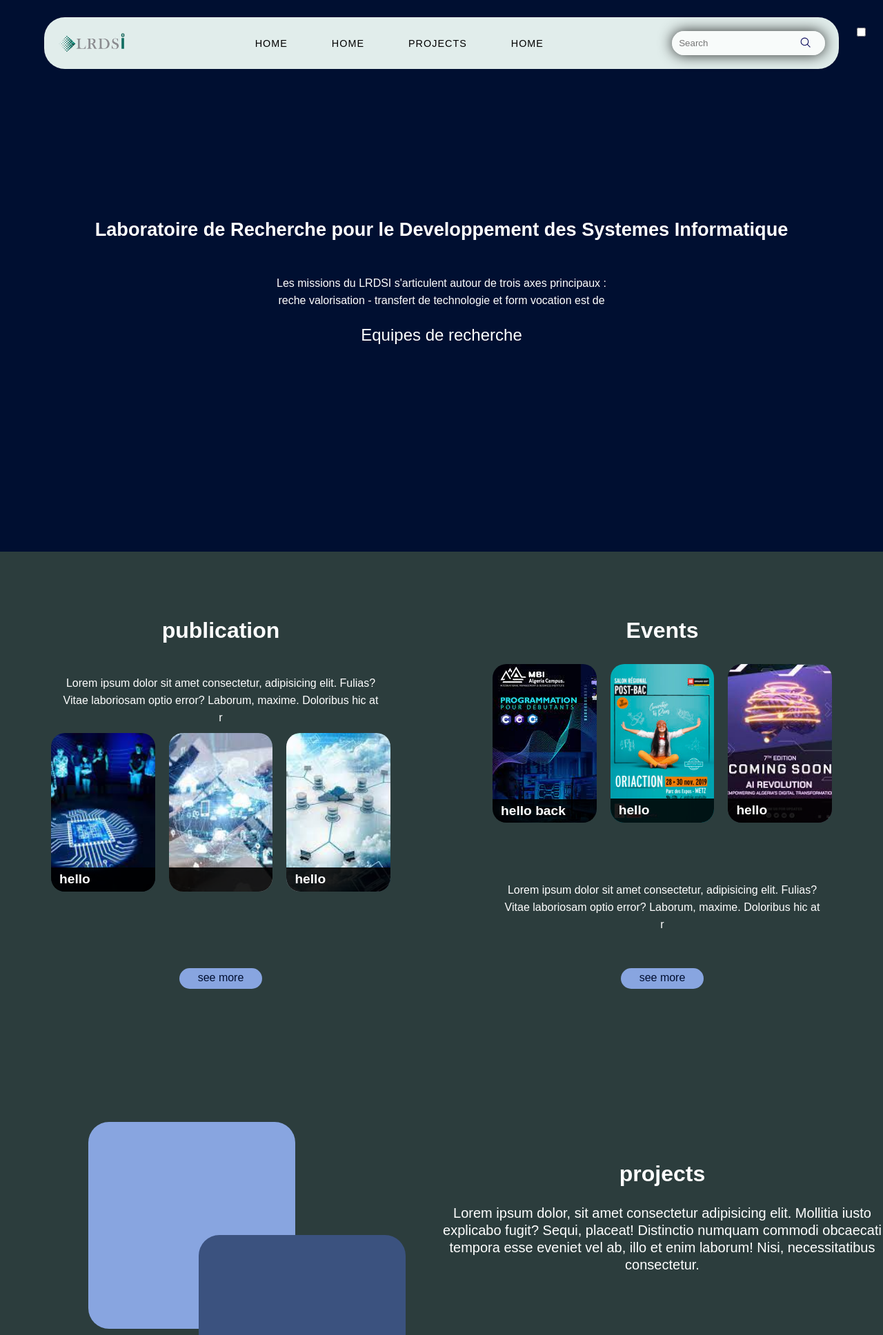
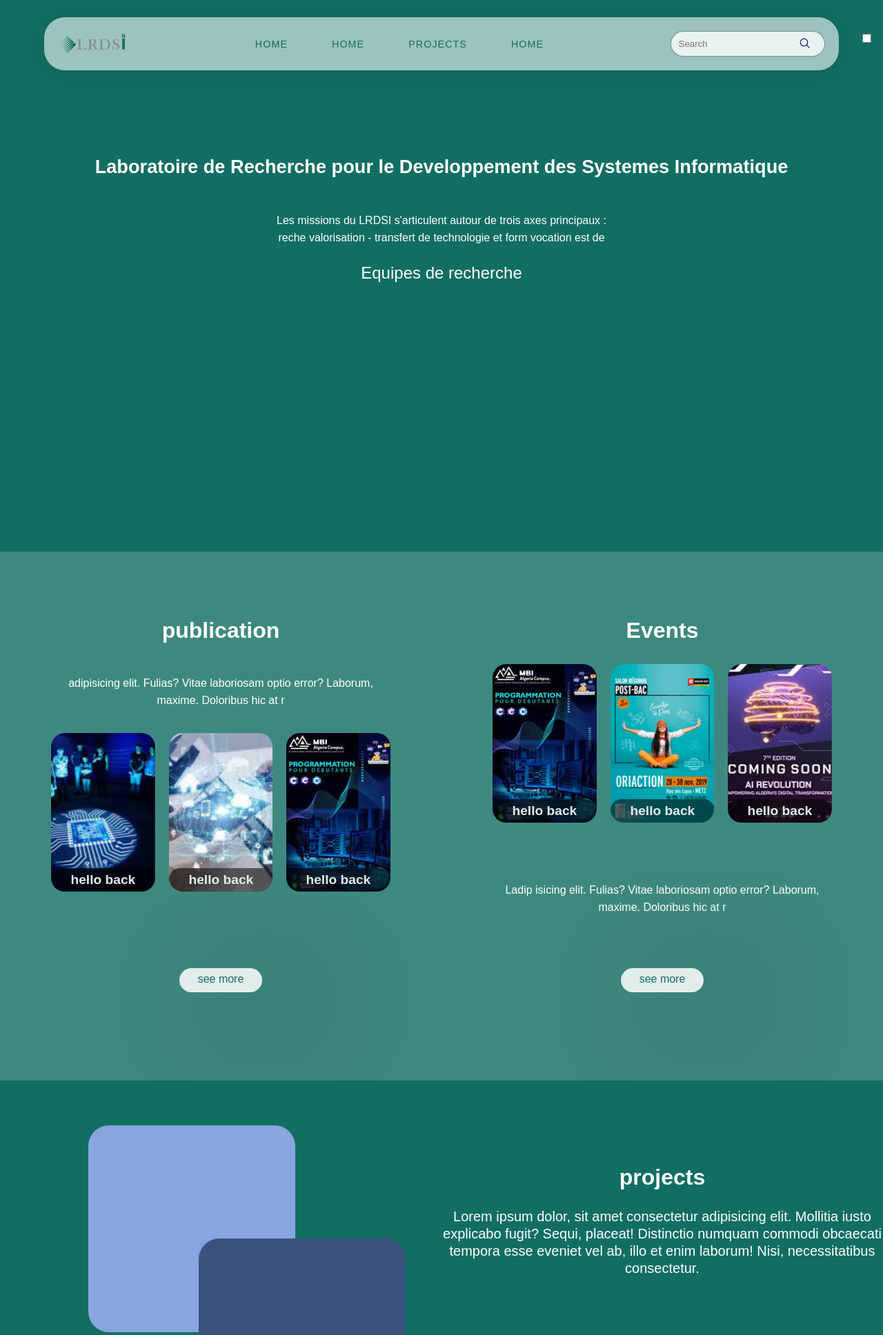
Before and after one commit to hancodx/LRDSI, a PHP site: page /index.html in a window 1280 px wide. Shown: the top 1936 px of the page at 69% size. Run offline with PHP 8.4, Linux system fonts and the light colour scheme.

Commit message:
add footer
colors

```diff
--- a/css/index.css
+++ b/css/index.css
@@ -1,11 +1,11 @@
 :root {
 
     /* dark mode */
-    --color1: 126E62;
-    --color2: E1EDEB;
-    --color2: 6BA49D;
-    --color2: 89B6B1;
-
+    --color1: #126E62;
+    --color2: #E1EDEB;
+    --color3: #6BA49D;
+    --color4: #89B6B1;
+  color:   #000f31;
 
   }
 *{
@@ -19,21 +19,31 @@
 header {
     height: 100vh;
     width: 100%;
-    background-color:#000f31;
+    background-color:var(--color1);
     overflow: hidden;
 }
 .container{
     margin: 0 auto;
     width: 90%;
     height: auto;
-    background-color: #e1edeb;
+    /* From https://css.glass */
+/* From https://css.glass */
+background: rgba(225, 237, 235, 0.67);
+border-radius: 16px;
+box-shadow: 0 4px 30px rgba(0, 0, 0, 0.1);
+backdrop-filter: blur(11px);
+-webkit-backdrop-filter: blur(11px);
+border: 1px solid rgba(225, 237, 235, 0);
     border-radius: 30px;
     margin-top: 25px;
+left: 5%;
+    position: fixed;
+    z-index: 999;
 }
 a {
     width: 20%;
     text-decoration: none;
-    color: #060606;
+    color: var(--color1);
 
 }
  .logo img {
@@ -66,8 +76,8 @@ nav ul li a{
   text-decoration: none;
   margin: 0 2rem;
   letter-spacing: 1px;
-  color: #000000;
   color: var(--color1);
+  font-weight: 510;
 
 }
 nav ul .dropdown  {
@@ -141,8 +158,8 @@ transform: translateX(0rem)  ;
 /* for dark mode */
 input[type="checkbox"]{
     position: absolute;
-    top: 5%;
-    left: 97%;
+    top: 30%;
+    left: 103%;
 
   }
   input:focus{
@@ -163,7 +180,7 @@ input[type="checkbox"]{
     width: 20%;
     background-color: rgba(255, 255, 255, 0.786);
     border-radius: 30px;
-    box-shadow: 0 0 20px #030303d4;
+    box-shadow: 0 0 2px #030303d4;
     display: flex;
     justify-content: space-evenly;
 }
@@ -214,7 +231,7 @@ input[type="checkbox"]{
 /* prisentation animate */
 
 .home{
-
+    padding-top: 32%;
     width: 100%;
     height: 50vh;
     background-color: #0b0b0b00;
@@ -283,12 +300,12 @@ animation: textOut .5s ease;
     position: relative;
     height: 53vh;
     width: 100%;
-    bottom: 20%;
+    bottom: 25%;
   }
   .trensparent-div{
     position: absolute;
     bottom: 0;
-    height: 10%;
+    height: 20%;
     width: 100%;
   }
 
@@ -313,7 +330,6 @@ animation: textOut .5s ease;
 section{
     width: 100%;
     height: auto;
-    background-color: #2c3d3d;
     display: flex;
     flex-wrap: wrap;
     padding-bottom: 5%;
@@ -323,6 +339,7 @@ section{
 /* 1er section pub event */
 .first-section{
     padding-top: 3%;
+    background-color: #126e62cf;
 }
 
 .first-section .sub-section{
@@ -384,7 +401,7 @@ flex-direction: column;
     height: 100%;
     width: 100%;
   }
-  .cadres .cadre-img img{
+  .thecadre .thefront img, .theback img{
     height: 100%;
     width: 100%;
     object-fit: cover;
@@ -407,47 +424,73 @@ flex-direction: column;
     align-self: center;
     margin-top: 10%;
     border-radius: 20px;
-    background-color: #88a5e0;
-    height: 30px;
+    background-color: var(--color2);
+    height: 35px;
     width: 120px;
     text-align: center;
-    padding: 1%;
+    padding: 1.5%;
     cursor: pointer;
+    transition: .2s ;
+    box-shadow: 62px 28px 179px 2px rgba(0,0,0,0.47);
+-webkit-box-shadow: 62px 28px 179px 2px rgba(0,0,0,0.47);
+-moz-box-shadow: 62px 28px 179px 2px rgba(0,0,0,0.47);
 
 }
 .first-section .sec-button a{
-    color: #000f31;
+    color:var(--color1);
+}
+.first-section .sec-button:hover a  {
+    color: var(--color2);
+    letter-spacing: .6px;
+
+}
+.first-section .sec-button:hover  {
+    background-color: var(--color1);
+    width: 122px;
 }
 
+
 .cadre-texte{
+    background: rgba(0, 0, 0, 0.56);
+    border-radius: 16px;
+    box-shadow: 0 4px 30px rgba(0, 0, 0, 0.1);
+    backdrop-filter: blur(19.6px);
+    -webkit-backdrop-filter: blur(19.6px);
+
     position: absolute;
     top: 85%;
     left: 0%;
-    background-color: #000000e1;
     width: 100%;
     height: 22%;
     display: flex;
     padding: 4% 8%;
-
-    color: #000f31;
+    color: var(--color2);
     flex-direction: column;
     transition: 0.5s ease-in-out;
     overflow: hidden;
     font-size: 120%;
+    text-align: center;
 
 
 }
 .cadre-texte-back{
     height: 100%;
     width: 100%;
-    background-color: #0000006b;
     position: absolute;
     top:0%;
     left: 0%;
+    color: #E1EDEB;
+    padding: 6%;
+    line-height: 25px;
+    text-align: center;
+
+
 }
-.cadre-texte h4{
+.cadre-texte-back h3{
     color: #ffffff;
-    /* transform: rotate(-2deg) skewX(-4deg); */
+    margin-bottom: 20%;
+    margin-top: 10%;
+    transform: rotate(1deg) skewX(-4deg);
 }
 
 
@@ -472,6 +515,7 @@ flex-direction: column;
     backface-visibility: hidden;
     transform: perspective(1100px) rotateY(0deg);
     transition: .4s   linear;
+    object-fit: cover;
 }
 
 .theback{
@@ -481,6 +525,10 @@ flex-direction: column;
     backface-visibility: hidden;
     transform: perspective(1100px) rotateY(180deg);
     transition: .4s  linear;
+
+}
+.theback img{
+    filter: blur(15px);
 
 }
 
@@ -522,7 +570,7 @@ flex-direction: column;
 .secend-section{
     height: 90vh;
    position: relative;
-
+background-color: var(--color1);
 
 }
 
--- a/index.html
+++ b/index.html
@@ -96,34 +96,68 @@
          <div class="titre">
             <h2> publication </h2>
          </div>
-         <div class="sub-sec-discription"> <p> Lorem ipsum dolor sit amet consectetur, adipisicing elit. Fulias? Vitae laboriosam optio error? Laborum, maxime. Doloribus hic at r</p>  </div>
+
+         <div class="sub-sec-discription"> <p>  adipisicing elit. Fulias? Vitae laboriosam optio error? Laborum, maxime. Doloribus hic at r</p>  </div>
 
          <div class="cadres">
-             <div class=" cadre cadre1">
-                  <div class="cadre-img">
+            <div class=" cadre ">
+                   <div class="thecadre">
+                     <div class="thefront">
                          <img src="./photo/Untitle3d.jpeg" alt="">
-                  </div>
-
                          <div class="cadre-texte">
-                     <h4>hello </h4>
+                           <h4>
+                               hello back</h4>
                        </div>
                       </div>
 
-             <div class="cadre cadre2  ">
-                 <div class="cadre-img">
-                      <img src="./photo/Untitled4.jpeg" alt="">
+                     <div class="theback">
+                       <img src="./photo/Untitle3d.jpeg" alt="">
+                       <div class="cadre-texte-back">
+                           <h3> hello back</h3>
+                          <p> i am bahidja iezem i reoresent too you this evrvnt</p>
                        </div>
-                 <div class="cadre-texte">
-                     <h4>  </h4>
+                     </div>
                 </div>
                </div>
 
-              <div class="cadre cadre3 ">
-                 <div class="cadre-img">
-                      <img src="./photo/Untitle22d.jpeg" alt="">
+            <div class=" cadre  ">
+                   <div class="thecadre">
+                     <div class="thefront">
+                         <img src="./photo/Untitled4.jpeg" alt="">
+                         <div class="cadre-texte">
+                           <h4>
+                               hello back</h4>
                        </div>
+                      </div>
+
+                     <div class="theback">
+                       <img src="./photo/Untitled4.jpeg" alt="">
+                       <div class="cadre-texte-back">
+                           <h3 > hello back</h3>
+                          <p> i am bahidja iezem i reoresent too you this evrvnt</p>
+                       </div>
+                     </div>
+                </div>
+               </div>
+
+           <div class=" cadre ">
+
+                   <div class="thecadre">
+                     <div class="thefront">
+                         <img src="./photo/Untitled2.jpeg" alt="">
                          <div class="cadre-texte">
-                     <h4>hello </h4>
+                           <h4>
+                               hello back</h4>
+                       </div>
+                      </div>
+
+                     <div class="theback">
+                       <img src="./photo/Untitled2.jpeg" alt="">
+                       <div class="cadre-texte-back">
+                           <h3> hello back</h3>
+                          <p> i am bahidja iezem i reoresent too you this evrvnt</p>
+                       </div>
+                     </div>
                 </div>
            </div>
 
@@ -142,7 +176,7 @@
          </div>
 
          <div class="cadres">
-                 <div class=" cadre cadre1">
+             <div class=" cadre ">
                     <div class="thecadre">
                       <div class="thefront">
                           <img src="./photo/Untitled2.jpeg" alt="">
@@ -155,32 +189,56 @@
                       <div class="theback">
                         <img src="./photo/Untitled2.jpeg" alt="">
                         <div class="cadre-texte-back">
+                            <h3> hello back</h3>
+                           <p> i am bahidja iezem i reoresent too you this evrvnt</p>
+                        </div>
+                      </div>
+                 </div>
+                </div>
+
+             <div class=" cadre ">
+                    <div class="thecadre">
+                      <div class="thefront">
+                          <img src="./photo/oriaction2019-200x300.jpg" alt="">
+                          <div class="cadre-texte">
                             <h4>
                                 hello back</h4>
                         </div>
                        </div>
+
+                      <div class="theback">
+                        <img src="./photo/oriaction2019-200x300.jpg" alt="">
+                        <div class="cadre-texte-back">
+                            <h3> hello back</h3>
+                           <p> i am bahidja iezem i reoresent too you this evrvnt</p>
                         </div>
                       </div>
-                  <div class="cadre cadre2  ">
-                      <div class="cadre-img">
-                           <img src="./photo/oriaction2019-200x300.jpg" alt="">
-                      </div>
-                      <div class="cadre-texte">
-                          <h4>hello </h4>
                  </div>
                 </div>
 
-                  <div class="cadre cadre3 ">
-                    <div class="cadre-img">
+            <div class=" cadre ">
+
+                    <div class="thecadre">
+                      <div class="thefront">
                           <img src="./photo/Untitled.jpeg" alt="">
+                          <div class="cadre-texte">
+                            <h4>
+                                hello back</h4>
                         </div>
-                    <div class="cadre-texte">
-                         <h4>hello </h4>
+                       </div>
+
+                      <div class="theback">
+                        <img src="./photo/Untitled.jpeg" alt="">
+                        <div class="cadre-texte-back">
+                            <h3> hello back</h3>
+                           <p> i am bahidja iezem i reoresent too you this evrvnt</p>
+                        </div>
+                      </div>
                  </div>
             </div>
 
             </div>
-            <div class="sub-sec-discription"> <p> Lorem ipsum dolor sit amet consectetur, adipisicing elit. Fulias? Vitae laboriosam optio error? Laborum, maxime. Doloribus hic at r</p>  </div>
+            <div class="sub-sec-discription"> <p> Ladip isicing elit. Fulias? Vitae laboriosam optio error? Laborum, maxime. Doloribus hic at r</p>  </div>
           <div class="sec-button"> <a href="">see more</a>  </div>
        </div>
     </div>
@@ -203,6 +261,23 @@
 
                </div>
         </div>
+
+    </div>
+    <div class="sub-section">
+       <div class="titre"><h2>projects</h2>
+       <p>Lorem ipsum dolor, sit amet consectetur adipisicing elit. Mollitia iusto explicabo fugit? Sequi, placeat! Distinctio
+         numquam commodi obcaecati tempora esse eveniet vel ab, illo et enim laborum! Nisi, necessitatibus consectetur.</p>
+    </div>
+   </div>
+</section>
+
+
+
+<section class="therd-section" id="project">
+
+    <div class="sub-section">
+
+
 
     </div>
     <div class="sub-section">
```
Also changed, not shown: other parts of css/index.css (+22 -19 lines), css/colors.css (deleted, +0 -16 lines), css/head-fot.css (added, +271 -0 lines), events.html (+70 -0 lines). Lines whose indentation alone changed are shown as unchanged.
